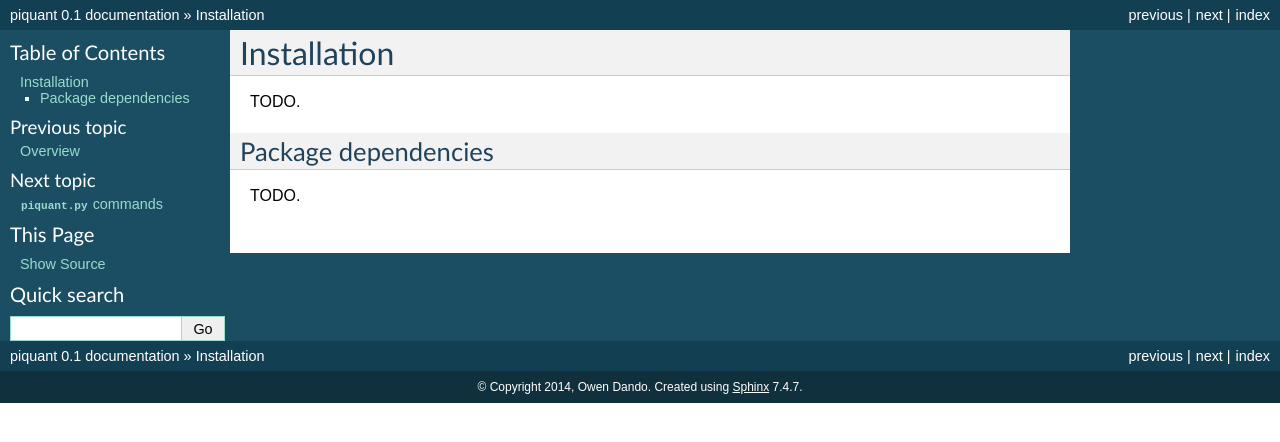
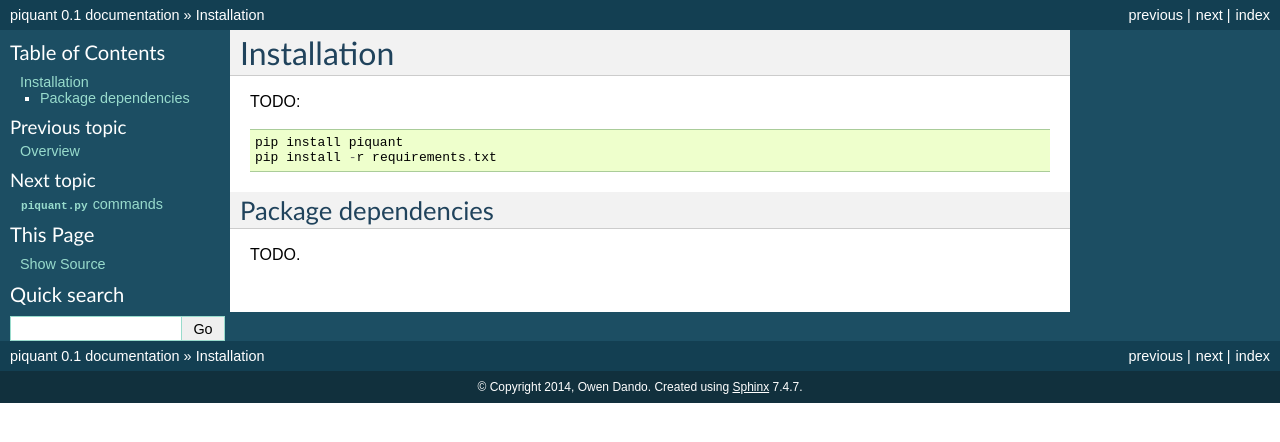
Before and after one commit to lweasel/piquant, a Sphinx documentation site: the page built from docs/installation.rst, in a window 1280 px wide. Shown: the top 442 px of the page. Built offline with Sphinx 7.4.7, drawn with Linux system fonts in a browser that asks for light colours.

Commit message:
Application dependencies recorded in requirements.txt alone.

```diff
--- a/docs/installation.rst
+++ b/docs/installation.rst
@@ -1,11 +1,14 @@
 Installation
 ============
 
-TODO.
+TODO::
+
+    pip install piquant
+    pip install -r requirements.txt
+
+.. Strongly recommend installation within a virtual environment.
 
 Package dependencies
 --------------------
 
 TODO.
-
-.. Recommend installation within a virtual environment.
--- a/setup.py
+++ b/setup.py
@@ -47,10 +47,6 @@ setup(
     long_description=long_description,
     author="Owen Dando",
     author_email='owen.dando@ed.ac.uk',
-    install_requires=['docopt>=0.6.1',
-                      'py>=1.4.20',
-                      'pytest>=2.5.2',
-                      'schema>=0.2.0'],
     tests_require=['pytest'],
     cmdclass={'test': PyTest},
     extras_require={
```
Also changed, not shown: requirements.txt (+22 -16 lines).
